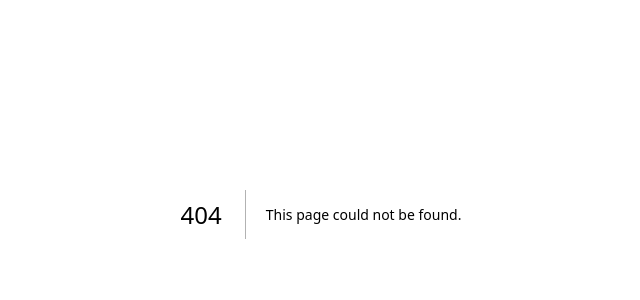
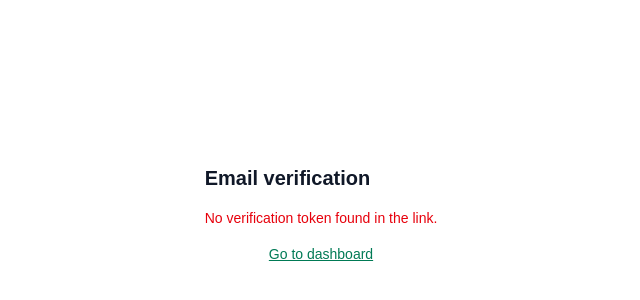
Before and after one commit to cpadillapogi-debug/kiracash, a Next.js app: page /verify-email in a window 1280 px wide. Before the commit this address had no page. Shown: the part 186-486 px from the top of the page, without its empty margins (319-959 px from the left). Built offline with nearby package versions, Linux system fonts and the light colour scheme.

Commit message:
Add files via upload

```diff
--- /dev/null
+++ b/src/app/verify-email/actions.ts
@@ -0,0 +1,7 @@
+"use server";
+
+import { verifyEmail } from "@/lib/auth/provider";
+
+export async function verifyEmailAction(token: string): Promise<{ ok: boolean; message: string }> {
+  return verifyEmail(token);
+}
--- /dev/null
+++ b/src/app/verify-email/page.tsx
@@ -0,0 +1,41 @@
+"use client";
+
+import { Suspense, useEffect, useState } from "react";
+import { useSearchParams } from "next/navigation";
+import Link from "next/link";
+import { verifyEmailAction } from "./actions";
+
+function VerifyEmailContent() {
+  const searchParams = useSearchParams();
+  const token = searchParams.get("token") ?? "";
+  const [result, setResult] = useState<{ ok: boolean; message: string } | null>(null);
+
+  useEffect(() => {
+    if (!token) return;
+    verifyEmailAction(token).then(setResult);
+  }, [token]);
+
+  if (!token) {
+    return <p className="text-sm text-red-600">No verification token found in the link.</p>;
+  }
+  if (!result) {
+    return <p className="text-sm text-gray-500">Verifying...</p>;
+  }
+  return <p className={`text-sm ${result.ok ? "text-emerald-700" : "text-red-600"}`}>{result.message}</p>;
+}
+
+export default function VerifyEmailPage() {
+  return (
+    <main className="mx-auto flex min-h-screen max-w-sm flex-col justify-center gap-4 p-6">
+      <h1 className="text-xl font-bold text-gray-900">Email verification</h1>
+      <Suspense fallback={<p className="text-sm text-gray-500">Loading...</p>}>
+        <VerifyEmailContent />
+      </Suspense>
+      <p className="text-center text-sm text-gray-500">
+        <Link href="/dashboard" className="text-emerald-700 underline">
+          Go to dashboard
+        </Link>
+      </p>
+    </main>
+  );
+}
```
